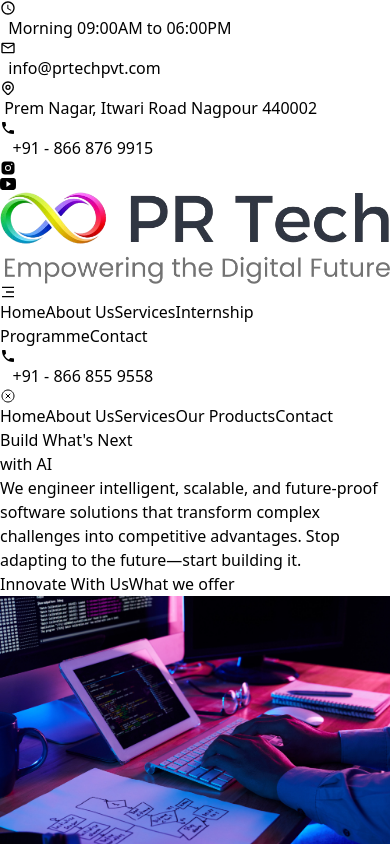
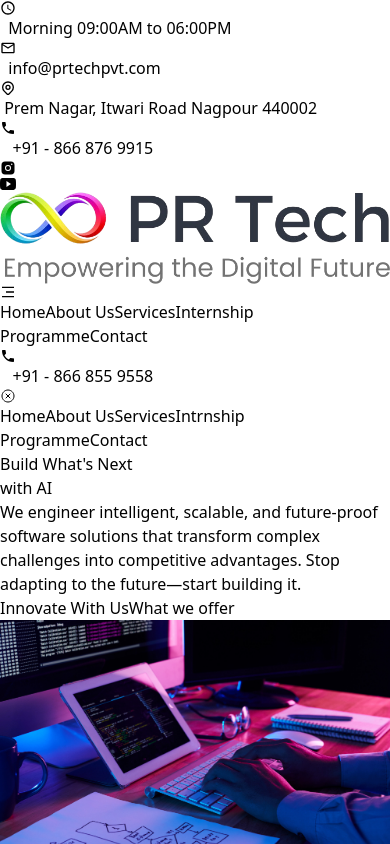
Before and after one commit to csmatters/prtech, a React (Vite) app: page / in a window 390 px wide. Shown: the top 844 px of the page. Built offline with nearby package versions, Linux system fonts and the light colour scheme.

Commit message:
Update mobilemenu.jsx
mobile menu updates

```diff
--- a/src/components/mobilemenu.jsx
+++ b/src/components/mobilemenu.jsx
@@ -10,7 +10,7 @@ function Mobilemenu({toggle, onClose}) {
             <Link to="/" className='font-semibold'>Home</Link>
             <Link to="/about" className='font-semibold'>About Us</Link>
             <Link to="/services" className='font-semibold'>Services</Link>
-            <Link to="/our-products" className='font-semibold'>Our Products</Link>
+            <Link to="/internship" className='font-semibold'>Intrnship Programme</Link>
             <Link to="/contact" className='font-semibold'>Contact</Link>
         </div>
 
```
